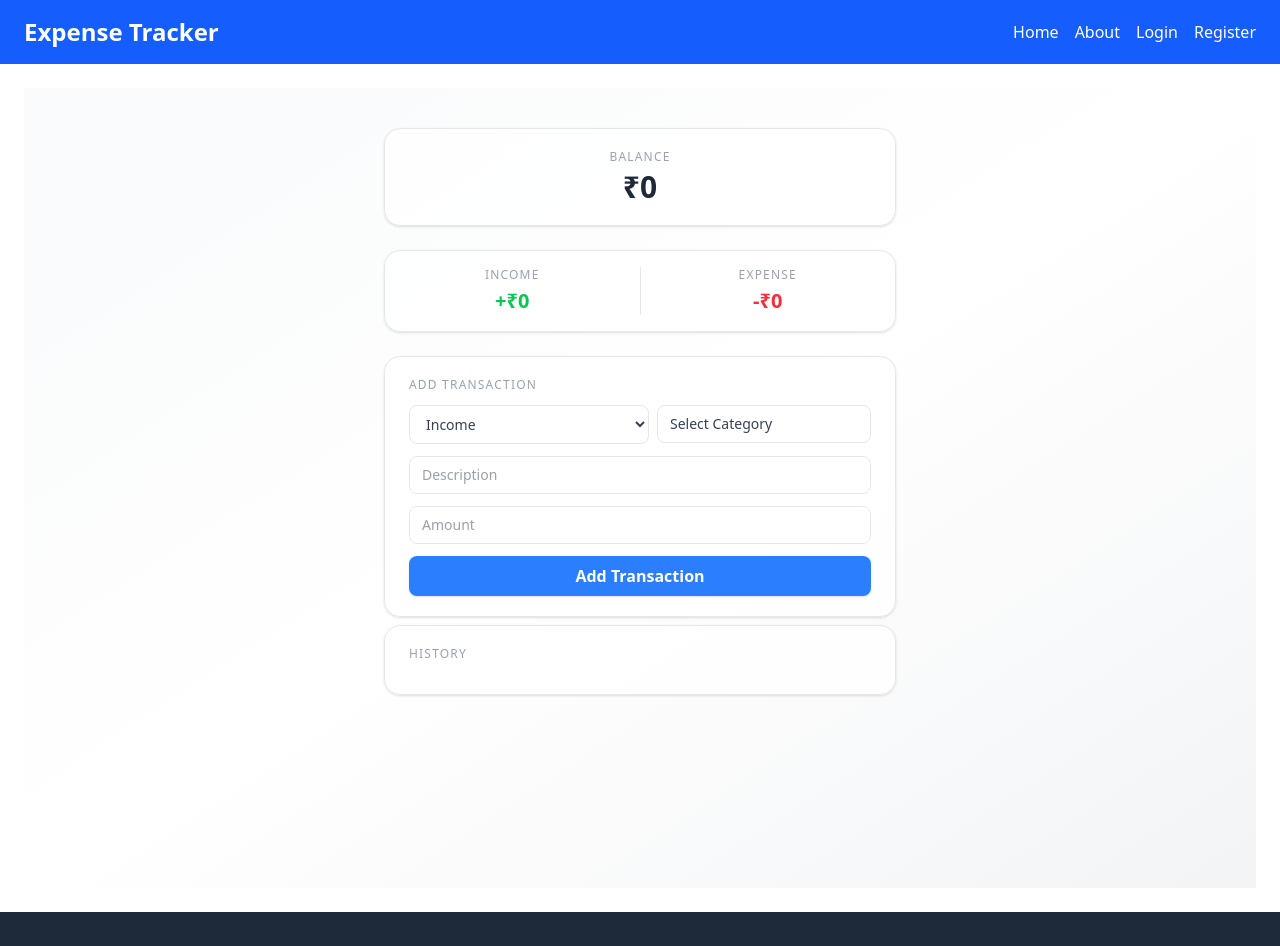
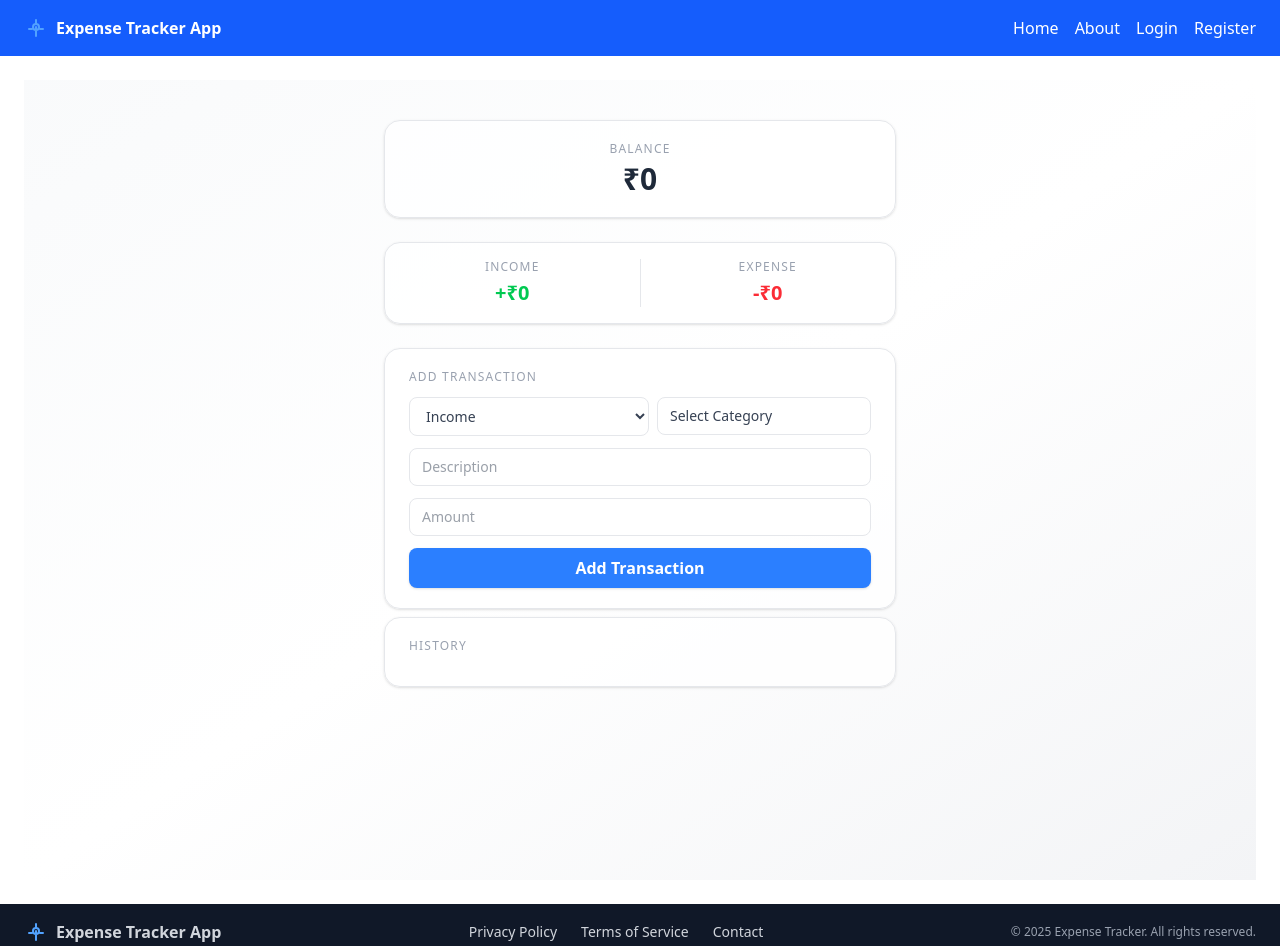
Before and after one commit to Abantikamili18/Expense-Tracker-Frontend, a React (Vite) app: page /dashboard in a window 1280 px wide. Shown: the top 946 px of the page. Built offline with nearby package versions, Linux system fonts and the light colour scheme.

Commit message:
Margin Padding correction, Add contents in footer & Add logo

```diff
--- a/src/App.jsx
+++ b/src/App.jsx
@@ -11,10 +11,11 @@ import Footer from "./components/Footer";
 function App() {
   return (
     <Router>
-        <Header/>
-        <main className="flex-grow p-6">
+      <div className="flex flex-col min-h-screen">
+        <Header />
+        <main className="flex-1 p-6">
           <Routes>
-            <Route path="/" element={<Home/>} />
+            <Route path="/" element={<Home />} />
             <Route path="/about" element={<About />} />
             <Route path="/login" element={<Login />} />
             <Route path="/register" element={<Register />} />
@@ -22,6 +23,7 @@ function App() {
           </Routes>
         </main>
         <Footer />
+      </div>
     </Router>
   );
 }
--- a/src/components/About.jsx
+++ /dev/null
@@ -1,9 +0,0 @@
-import React from 'react'
-
-const About = () => {
-  return (
-    <div>About</div>
-  )
-}
-
-export default About
--- a/src/components/Footer.jsx
+++ b/src/components/Footer.jsx
@@ -4,11 +4,21 @@ const Footer = () => {
   const currentYear = new Date().getFullYear();
 
   return (
-    <footer className="bg-gray-800 text-white py-8 w-full flex-shrink-0">
-      <div className="container mx-auto px-4">
-        <div className="text-center">
-          <p className="text-sm">© {currentYear} Expense Tracker App. All rights reserved.</p>
-          <p className="text-xs">Built with ❤️ by Dreamer Sunless</p>
+    <footer className="w-full bg-gray-900 text-gray-300 px-6 py-4">
+      <div className="max-w-7xl mx-auto flex flex-col md:flex-row items-center md:justify-between gap-4">
+        <div className="flex items-center gap-2">
+          <svg className="w-6 h-6 text-blue-400" fill="none" stroke="currentColor" strokeWidth="2" viewBox="0 0 24 24">
+            <path strokeLinecap="round" strokeLinejoin="round" d="M12 8c-1.657 0-3 1.343-3 3 0 1.657 1.343 3 3 3s3-1.343 3-3c0-1.657-1.343-3-3-3zm0 0V4m0 7v9m-7-7h3m8 0h3" />
+          </svg>
+          <span className="font-semibold">Expense Tracker App</span>
+        </div>
+        <nav className="flex flex-col md:flex-row gap-2 md:gap-6 text-sm">
+          <a href="#" className="hover:text-blue-400 transition">Privacy Policy</a>
+          <a href="#" className="hover:text-blue-400 transition">Terms of Service</a>
+          <a href="#" className="hover:text-blue-400 transition">Contact</a>
+        </nav>
+        <div className="text-xs text-gray-400 text-center md:text-right">
+          © {currentYear} Expense Tracker. All rights reserved.
         </div>
       </div>
     </footer>
--- a/src/components/Header.jsx
+++ b/src/components/Header.jsx
@@ -4,7 +4,12 @@ import { Link } from 'react-router-dom';
 const Header = () => {
   return (
      <header className="bg-blue-600 text-white px-6 py-4 flex justify-between items-center">
-          <h1 className="text-2xl font-bold">Expense Tracker</h1>
+          <div className="flex items-center gap-2">
+          <svg className="w-6 h-6 text-blue-400" fill="none" stroke="currentColor" strokeWidth="2" viewBox="0 0 24 24">
+            <path strokeLinecap="round" strokeLinejoin="round" d="M12 8c-1.657 0-3 1.343-3 3 0 1.657 1.343 3 3 3s3-1.343 3-3c0-1.657-1.343-3-3-3zm0 0V4m0 7v9m-7-7h3m8 0h3" />
+          </svg>
+          <span className="font-semibold">Expense Tracker App</span>
+        </div>
           <nav className="space-x-4">
             <Link to="/" className="hover:underline">
               Home
```
